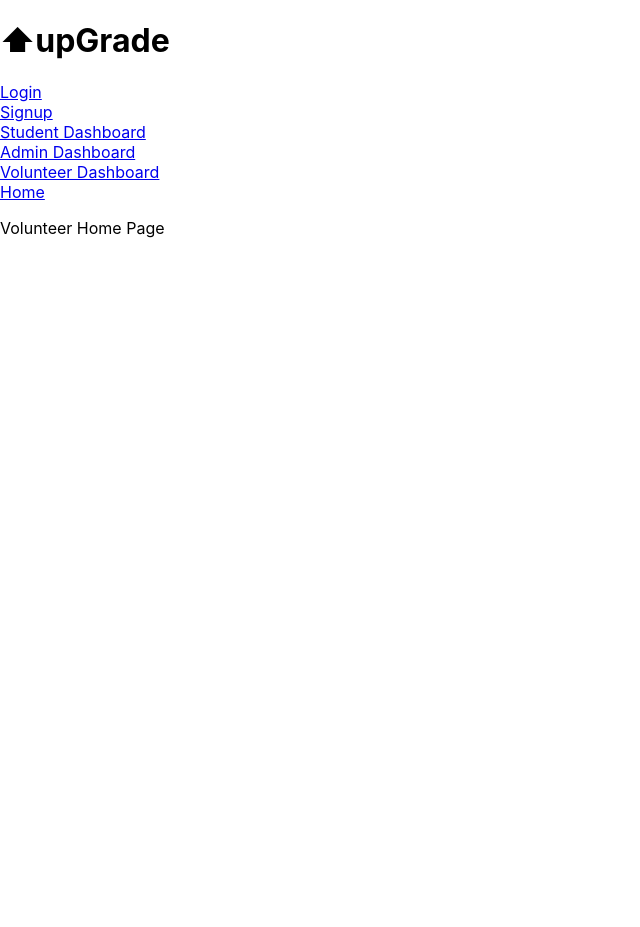
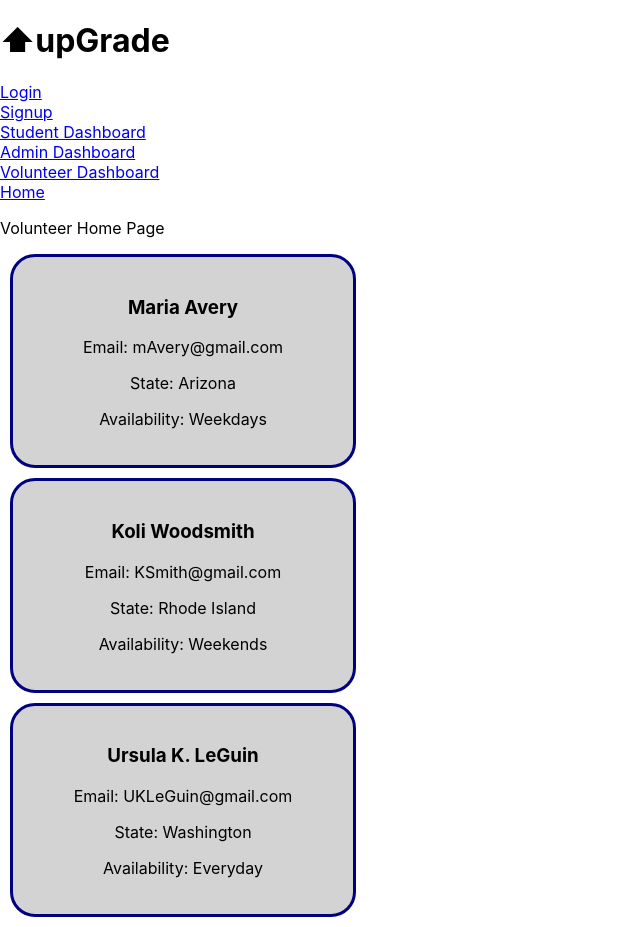
Before and after one commit to Build-Week-September-Part-Time/Front-End, a React (Create React App) app: page /volunteer-home in a window 1280 px wide. Shown: the whole page, without its empty margins (0-640 px from the left). Before the commit the page ends 800 px from the top, so only its background shows below. Built offline with nearby package versions, Linux system fonts and the light colour scheme.

Commit message:
Voluteer structure and test data

```diff
--- a/src/components/volunteer/VolunteerCard.js
+++ b/src/components/volunteer/VolunteerCard.js
@@ -1,9 +1,27 @@
 import React from "react";
+import styled from 'styled-components'
 
-function VolunteerCard() {
+function VolunteerCard(props) {
 
 
-    return(<></>);
+    return(<Card>
+        <h3>{props.volunteer.name}</h3>
+        <p>Email: {props.volunteer.email}</p>
+        <p>State: {props.volunteer.state}</p>
+        <p>Availability: {props.volunteer.availability}</p>
+    </Card>);
 }
 
 export default VolunteerCard;
+
+const Card = styled.div`
+margin: auto;
+width: 300px;
+border: 3px solid navy;
+background: lightgrey;
+padding: 20px;
+text-align: center;
+border-radius: 25px;
+margin: 10px;
+
+`;
--- a/src/components/volunteer/VolunteerHome.js
+++ b/src/components/volunteer/VolunteerHome.js
@@ -1,14 +1,43 @@
-import React from "react";
+import React, {useState} from "react";
+import VolunteerCard from "./VolunteerCard";
 
 function VolunteerHome() {
 
-
-    return(<div>
+    let [volunteers, setVolunteers] = useState(testVolunteers);
+    return(
+    <div>
         <p>Volunteer Home Page</p>
-
+        {volunteers.map((volunteer, i) => {
+             return <VolunteerCard volunteer={volunteer}/>
+        }
+        )}
     </div>
 
    );
 }
 
 export default VolunteerHome;
+
+
+let testVolunteers = [
+    {
+        name: "Maria Avery",
+        email: "mAvery@gmail.com",
+        state: "Arizona",
+        availability: "Weekdays"
+    },
+    {
+        name: "Koli Woodsmith",
+        email: "KSmith@gmail.com",
+        state: "Rhode Island",
+        availability: "Weekends"
+    },
+    {
+        name: "Ursula K. LeGuin",
+        email: "UKLeGuin@gmail.com",
+        state: "Washington",
+        availability: "Everyday"
+    }
+
+
+];
```
